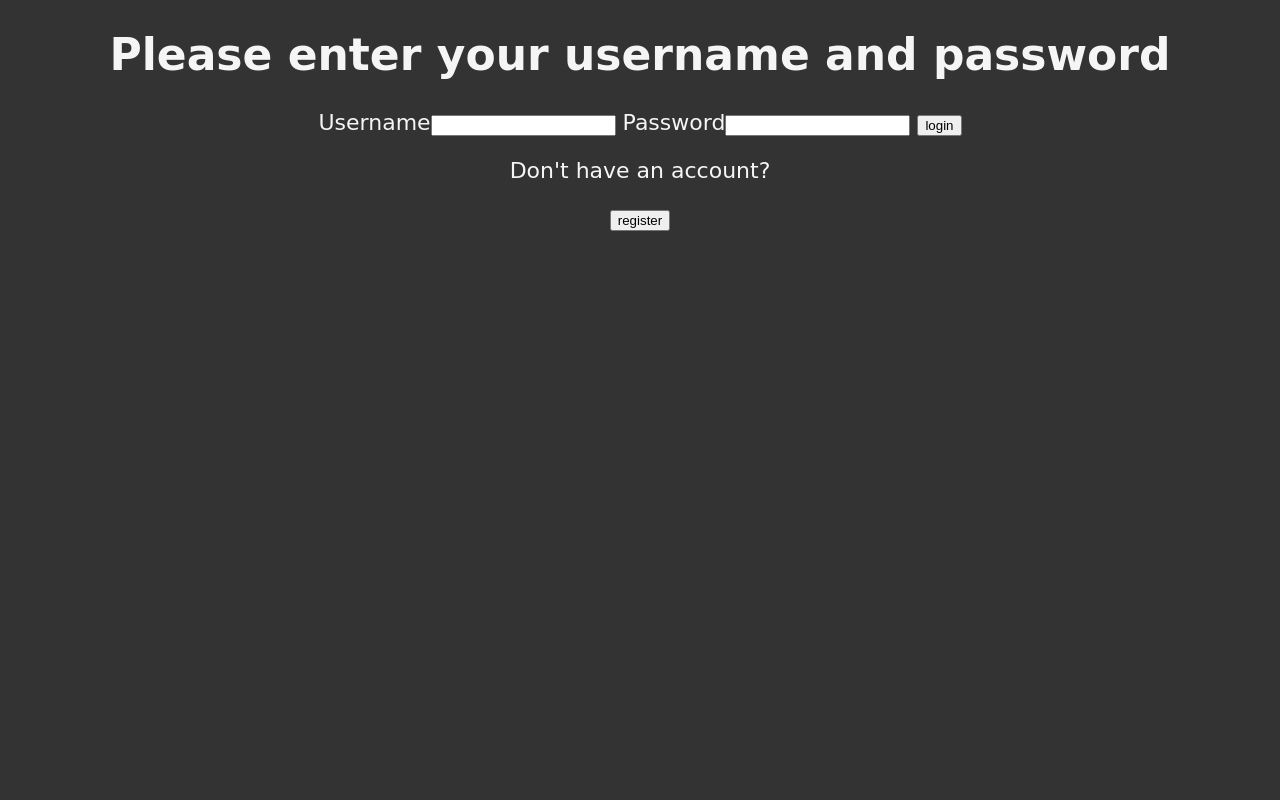
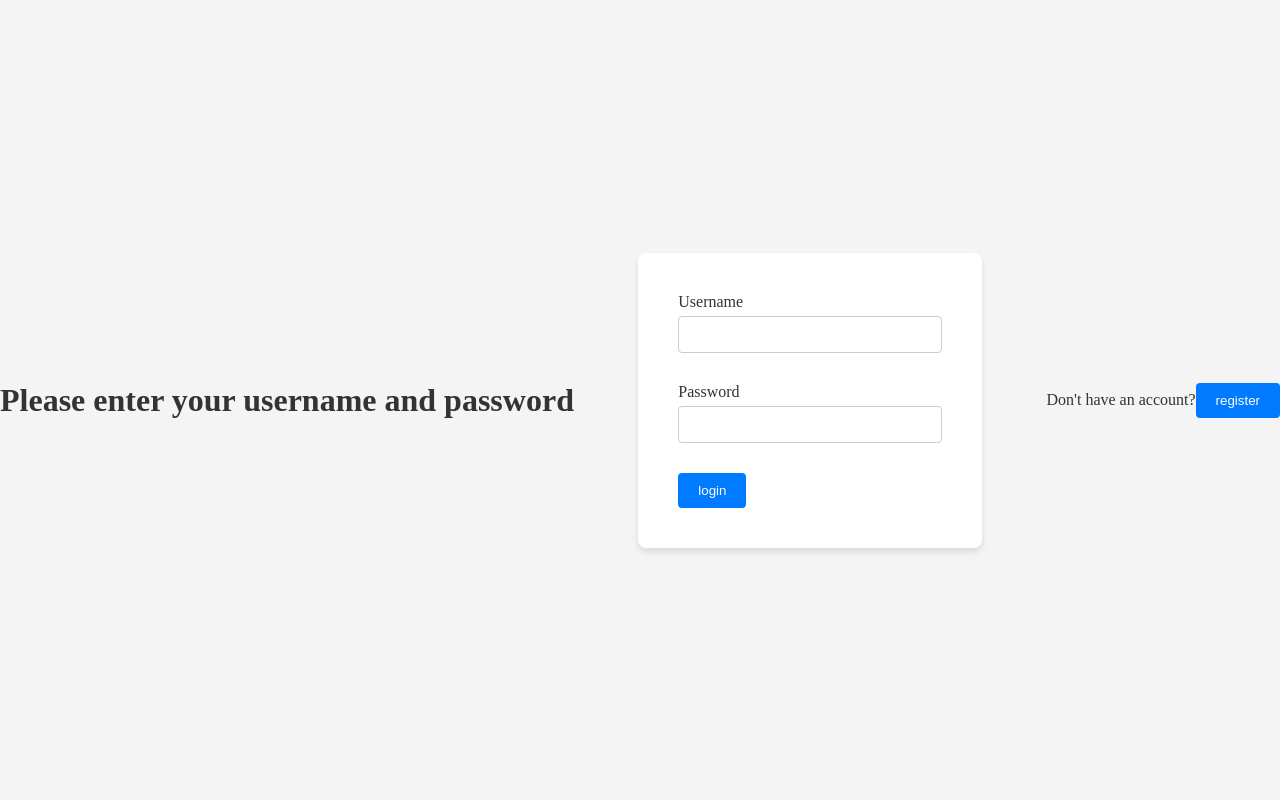
Before and after one commit to jeongj456/CSE312, a Flask app: page /login in a window 1280 px wide. Run offline with Flask 3, Linux system fonts and the light colour scheme.

Commit message:
Update login.css

```diff
--- a/static/login.css
+++ b/static/login.css
@@ -1,9 +1,49 @@
+body {
+    margin: 0;
+    padding: 0;
+    font-size: 16px;
+    font-family: "Times New Roman", Times, serif;
+    background-color: #f4f4f4;
+    color: #333;
+    display: flex;
+    align-items: center;
+    justify-content: center;
+    height: 100vh;
+}
 
-body{
-    margin: 0;
-    font-size: 22px;
-    font-family: cursive;
-    background-color: #333;
-    color: whitesmoke;
-    text-align: center;
+form {
+    background-color: #fff;
+    padding: 40px;
+    border-radius: 8px;
+    box-shadow: 0 4px 6px rgba(0, 0, 0, 0.1);
+    display: inline-block;
+    margin: auto;
 }
+
+label {
+    display: block;
+    margin-bottom: 10px;
+}
+
+input[type="text"],
+input[type="password"] {
+    width: calc(100% - 22px);
+    padding: 10px;
+    margin-top: 5px;
+    margin-bottom: 20px;
+    border: 1px solid #ccc;
+    border-radius: 4px;
+}
+
+button {
+    background-color: #007bff;
+    color: #fff;
+    border: none;
+    padding: 10px 20px;
+    border-radius: 4px;
+    cursor: pointer;
+}
+
+button:hover {
+    background-color: #0056b3;
+}
```
